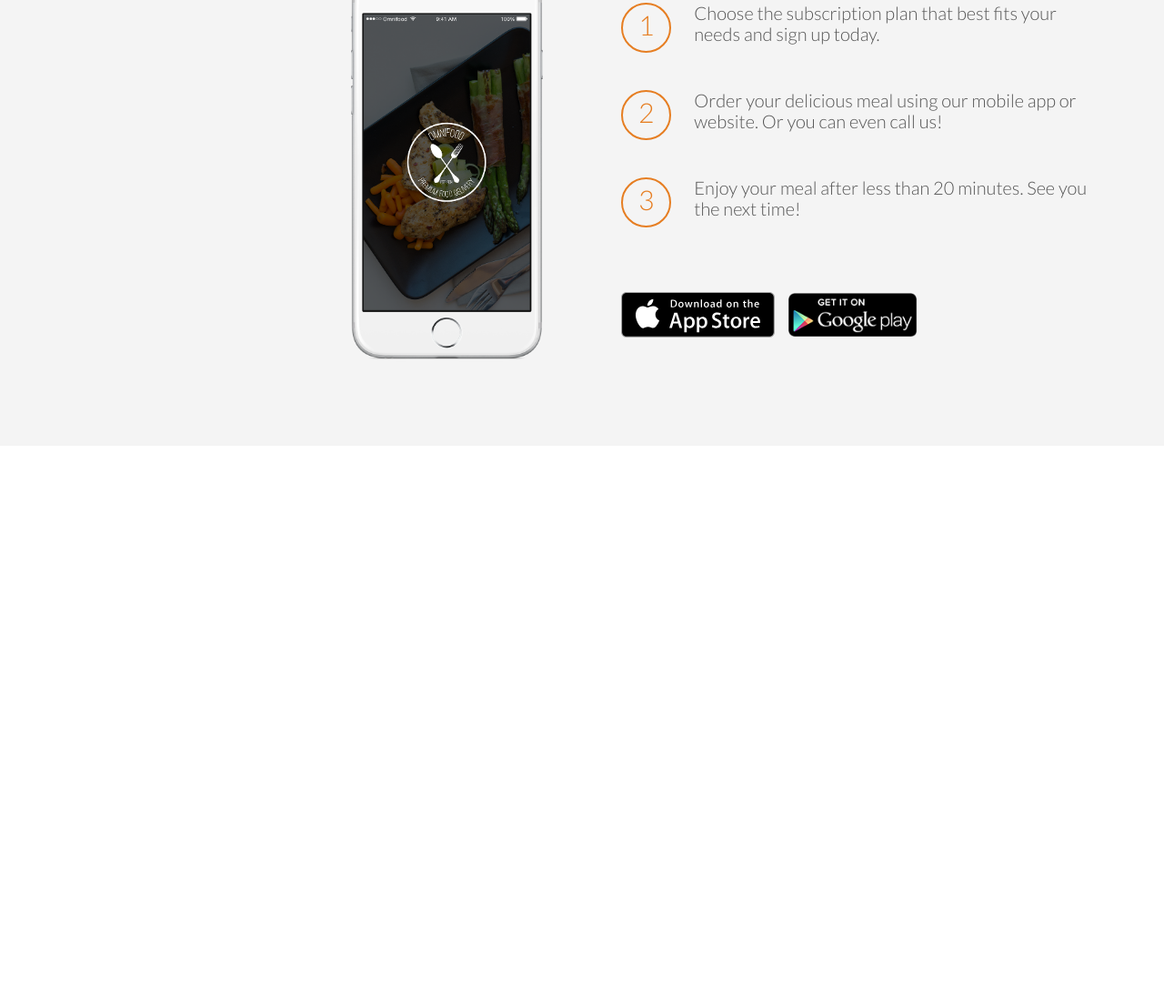
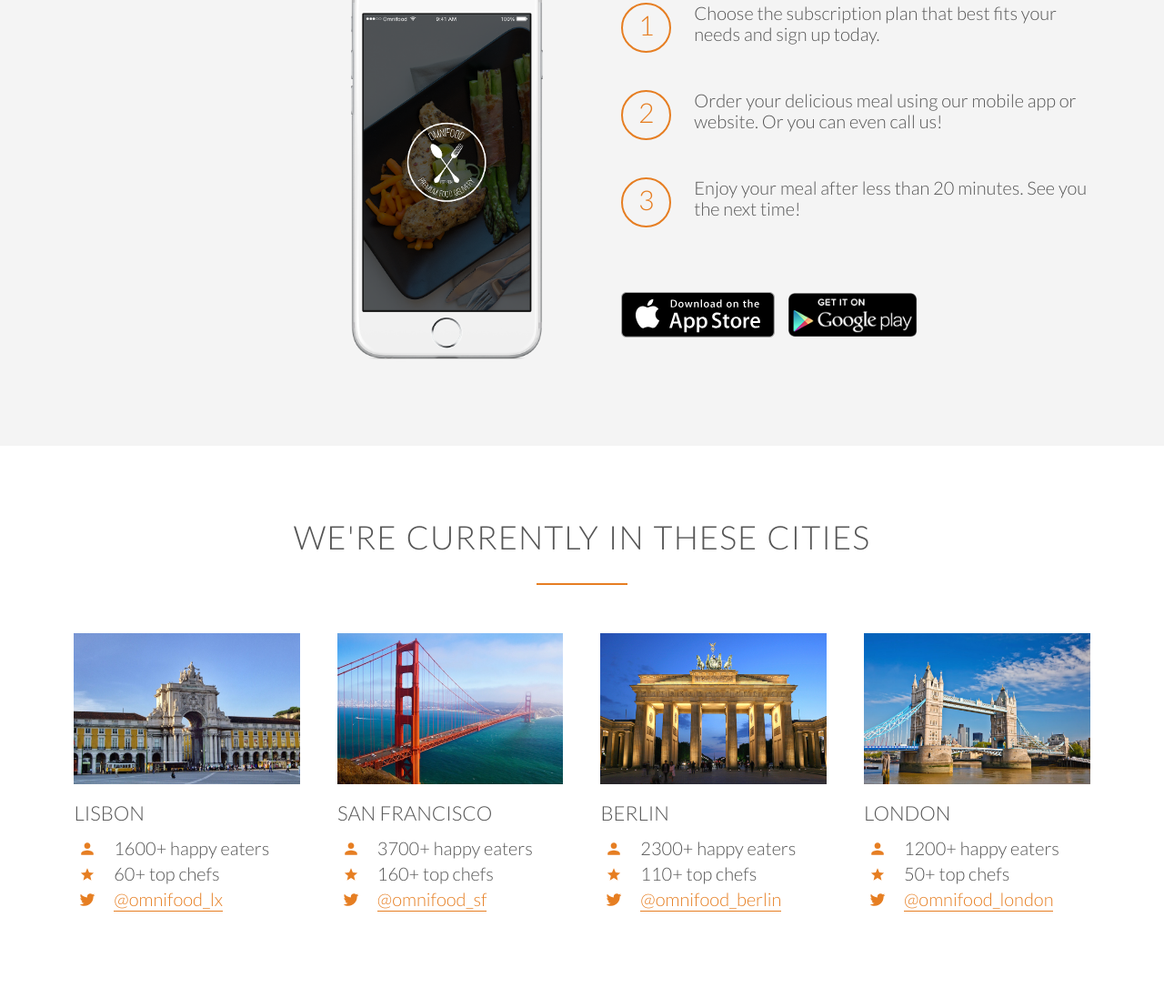
Before and after one commit to dmitrybludov/omnifood, a plain HTML site: page index.html in a window 1280 px wide. Shown: the part 2238-3346 px from the top of the page at 91% size. Before the commit the page ends 2728 px from the top, so only its background shows below. Drawn offline with nearby package versions, Linux system fonts and the light colour scheme.

Commit message:
added section-cities

```diff
--- a/index.html
+++ b/index.html
@@ -144,6 +144,77 @@
 			</div>
 		</div>
 	</section>
+	<section class="section-cities">
+		<div class="row">
+			<h2>We're currently in these cities</h2>
+		</div>
+		<div class="row">
+			<div class="col span-1-of-4 box">
+				<img src="resources/img/lisbon-3.jpg" alt="Lisbon">
+				<h3>Lisbon</h3>
+				<div class="city-feature">
+					<ion-icon name="person" class="icon-small"></ion-icon>
+					1600+ happy eaters
+				</div>
+				<div class="city-feature">
+					<ion-icon name="star" class="icon-small"></ion-icon>
+					60+ top chefs
+				</div>
+				<div class="city-feature">
+					<ion-icon name="logo-twitter" class="icon-small"></ion-icon>
+					<a href="#">@omnifood_lx</a>
+				</div>
+			</div>
+			<div class="col span-1-of-4 box">
+				<img src="resources/img/san-francisco.jpg" alt="San Francisco">
+				<h3>San Francisco</h3>
+				<div class="city-feature">
+					<ion-icon name="person" class="icon-small"></ion-icon>
+					3700+ happy eaters
+				</div>
+				<div class="city-feature">
+					<ion-icon name="star" class="icon-small"></ion-icon>
+					160+ top chefs
+				</div>
+				<div class="city-feature">
+					<ion-icon name="logo-twitter" class="icon-small"></ion-icon>
+					<a href="#">@omnifood_sf</a>
+				</div>
+			</div>
+			<div class="col span-1-of-4 box">
+				<img src="resources/img/berlin.jpg" alt="Berlin">
+				<h3>Berlin</h3>
+				<div class="city-feature">
+					<ion-icon name="person" class="icon-small"></ion-icon>
+					2300+ happy eaters
+				</div>
+				<div class="city-feature">
+					<ion-icon name="star" class="icon-small"></ion-icon>
+					110+ top chefs
+				</div>
+				<div class="city-feature">
+					<ion-icon name="logo-twitter" class="icon-small"></ion-icon>
+					<a href="#">@omnifood_berlin</a>
+				</div>
+			</div>
+			<div class="col span-1-of-4 box">
+				<img src="resources/img/london.jpg" alt="London">
+				<h3>London</h3>
+				<div class="city-feature">
+					<ion-icon name="person" class="icon-small"></ion-icon>
+					1200+ happy eaters
+				</div>
+				<div class="city-feature">
+					<ion-icon name="star" class="icon-small"></ion-icon>
+					50+ top chefs
+				</div>
+				<div class="city-feature">
+					<ion-icon name="logo-twitter" class="icon-small"></ion-icon>
+					<a href="#">@omnifood_london</a>
+				</div>
+			</div>
+		</div>
+	</section>
 	<script src="https://unpkg.com/ionicons@4.5.10-0/dist/ionicons.js"></script>
 </body>
 </html>
--- a/resources/css/style.css
+++ b/resources/css/style.css
@@ -103,6 +103,35 @@ h2::after{
 	color: #e67e22;
 	margin-bottom: 10px;
 }
+
+.icon-small {
+	display: inline-block;
+	width: 30px;
+	text-align: center;
+	color: #e67e22;
+	font-size: 120%;
+	line-height: 120%;
+	vertical-align: middle;
+	margin-top: -5px;
+	margin-right: 10px;
+}
+
+
+/* LINKS */
+
+a:link, a:visited {
+	color: #e67e22;
+	text-decoration: none;
+	padding-bottom: 1px;
+	border-bottom: 1px solid #e67e22;
+	transition: border-bottom .2s, color .2s;
+}
+
+a:hover, a:active {
+	color: #555;
+	border-bottom: 1px solid transparent;
+}
+
 
 /* BUTTONS */
 
@@ -284,8 +313,26 @@ header {
 	margin-right: 25px;
 }
 
+.btn-app:link, .btn-app:visited {
+	border: 0;
+}
+
 .btn-app img {
 	height: 50px;
 	width: auto;
 	margin-right: 10px;
 }
+
+
+/* CITIES */
+
+
+.box img {
+	width: 100%;
+	height: auto;
+	margin-bottom: 15px;
+}
+
+.city-feature {
+	margin-bottom: 5px;
+}
```
